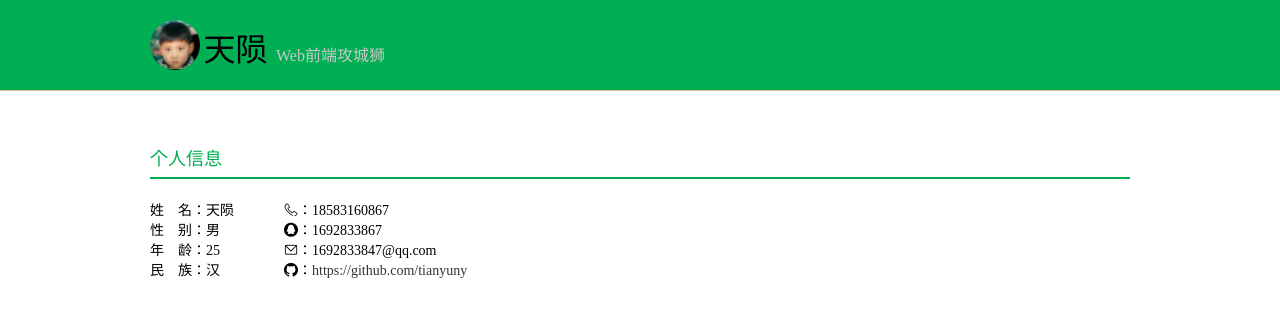
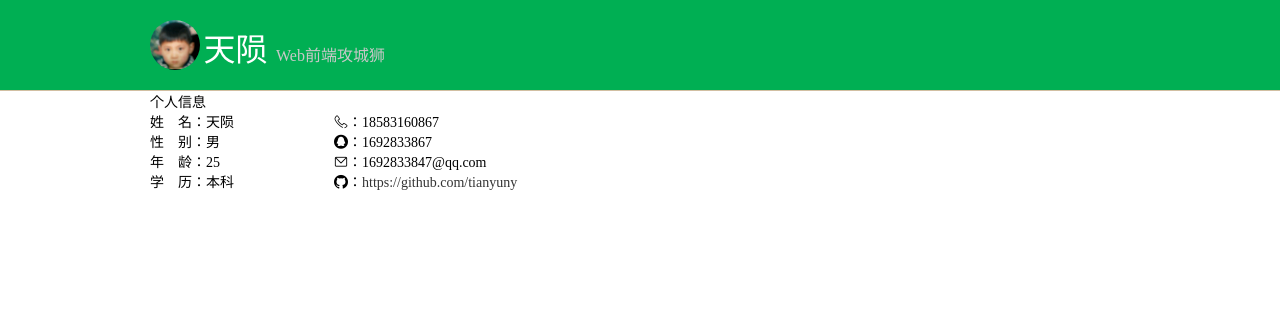
Before and after one commit to tianyuny/IFE, a plain HTML site: page lingjichuxueyuan/task2/resume/index.html in a window 1280 px wide. Drawn offline with Linux system fonts and the light colour scheme.

Commit message:
IFE 零基础学院第二天 小修改2018-4-25 17:40:11

```diff
--- a/lingjichuxueyuan/task2/resume/css/index.css
+++ b/lingjichuxueyuan/task2/resume/css/index.css
@@ -50,6 +50,7 @@ body { font-size: 14px;}
 }
 .header-name {
     font-size: 32px;
+    color: rgb(255,255,255);
 }
 .header-description {
     display: inline-block;
@@ -59,8 +60,8 @@ body { font-size: 14px;}
 }
 
 
-
-.introduction-title {
+/* main区域小标题组件 */
+.ui-title {
     margin-bottom: 20px;
     padding-top: 50px;
     line-height: 2em;
@@ -73,5 +74,5 @@ body { font-size: 14px;}
     justify-content: flex-start;
 }
 .introduction-content-1 {
-    margin-right: 50px;
+    margin-right: 100px;
 }
--- a/lingjichuxueyuan/task2/resume/index.html
+++ b/lingjichuxueyuan/task2/resume/index.html
@@ -23,13 +23,13 @@
     <main class="main">
         <section class="introduction">
             <div class="wrap">
-                <h4 class="introduction-title">个人信息</h4>
+                <h4 class="u-title">个人信息</h4>
                 <div class="introduction-content">
                     <ul class="introduction-content-1">
                         <li>姓&emsp;名：<em>天陨</em></li>
                         <li>性&emsp;别：男</li>
                         <li>年&emsp;龄：25</li>
-                        <li>民&emsp;族：汉</li>
+                        <li>学&emsp;历：本科</li>
                     </ul>
                     <ul class="introduction-content-2">
                         <li><span class="iconfont icon-phone"></span>：18583160867</li>
```
